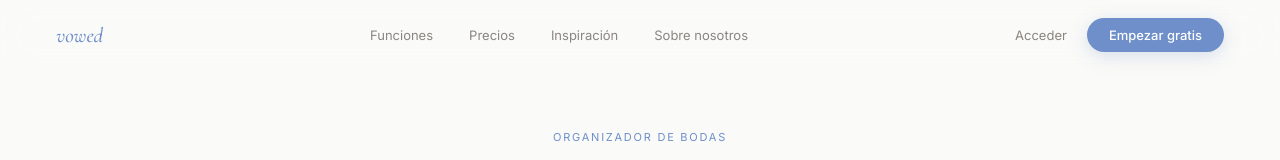
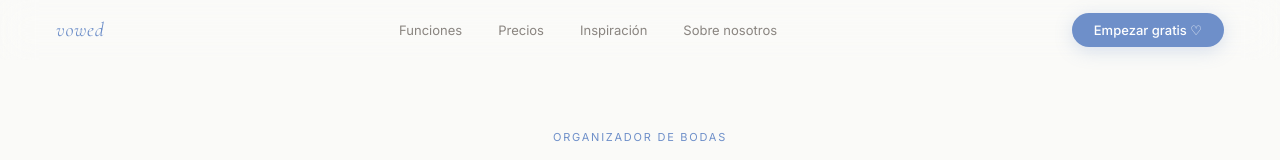
Before and after one commit to bertagracia86/vowed, a Next.js app: page / in a window 1280 px wide. Shown: the top 160 px of the page. Built offline with nearby package versions, Linux system fonts and the light colour scheme.

Commit message:
Update page.tsx

```diff
--- a/app/page.tsx
+++ b/app/page.tsx
@@ -79,39 +79,26 @@ export default function Home() {
       `}</style>
 
       {/* NAV */}
-      <nav id="main-nav" style={{ position: 'fixed', top: 0, left: 0, right: 0, zIndex: 200, display: 'flex', alignItems: 'center', justifyContent: 'space-between', padding: '18px 56px', transition: 'background 0.4s, backdrop-filter 0.4s', backdropFilter: 'blur(16px)' }}>
-        <div style={{ fontFamily: F, fontSize: 21, fontStyle: 'italic', fontWeight: 500, color: BLUE }}>vowed</div>
+      <nav id="main-nav" style={{ position: 'fixed', top: 0, left: 0, right: 0, zIndex: 200, display: 'flex', alignItems: 'center', justifyContent: 'space-between', padding: '0 56px', height: 60, transition: 'background 0.4s', backdropFilter: 'blur(16px)' }}>
+        <div style={{ fontFamily: F, fontSize: 20, fontStyle: 'italic', fontWeight: 400, color: BLUE, letterSpacing: '0.04em' }}>vowed</div>
         <div style={{ display: 'flex', gap: 36 }}>
           {['Funciones', 'Precios', 'Inspiración', 'Sobre nosotros'].map(l => (
             <span key={l} className="nav-link">{l}</span>
           ))}
         </div>
-        <div style={{ display: 'flex', alignItems: 'center', gap: 20 }}>
-          <Link href="/dashboard" style={{ fontSize: 13, color: MUTE }}>Acceder</Link>
-          <Link href="/dashboard" className="btn-pill" style={{ padding: '9px 22px', fontSize: 13 }}>Empezar gratis</Link>
-        </div>
+        <Link href="/dashboard" className="btn-pill" style={{ padding: '9px 22px', fontSize: 13 }}>Empezar gratis ♡</Link>
       </nav>
 
       {/* HERO */}
       <section style={{ minHeight: '100vh', display: 'flex', flexDirection: 'column', alignItems: 'center', justifyContent: 'center', textAlign: 'center', padding: '130px 48px 80px', background: BG, position: 'relative' }}>
         <p className="h1" style={{ fontSize: 11, color: BLUE, letterSpacing: '0.16em', textTransform: 'uppercase', marginBottom: 24 }}>Organizador de bodas</p>
+        <h1 className="h2" style={{ fontFamily: F, fontSize: 'clamp(52px,8vw,100px)', fontWeight: 300, lineHeight: 1.02, letterSpacing: '-0.025em', color: INK, marginBottom: 0 }}>PLANIFICAD</h1>
+        <h1 className="h3" style={{ fontFamily: F, fontSize: 'clamp(52px,8vw,100px)', fontWeight: 300, lineHeight: 1.02, letterSpacing: '-0.025em', fontStyle: 'italic', color: BLUE, marginBottom: 0 }}>vuestra boda</h1>
 
-        <h1 className="h2" style={{ fontFamily: F, fontSize: 'clamp(52px,8vw,100px)', fontWeight: 300, lineHeight: 1.02, letterSpacing: '-0.025em', color: INK, marginBottom: 0 }}>
-          PLANIFICAD
-        </h1>
-        <h1 className="h3" style={{ fontFamily: F, fontSize: 'clamp(52px,8vw,100px)', fontWeight: 300, lineHeight: 1.02, letterSpacing: '-0.025em', fontStyle: 'italic', color: BLUE, marginBottom: 0 }}>
-          vuestra boda
-        </h1>
-
-        {/* BLOB IMAGE — centro */}
         <div className="hero-blob-anim" style={{ margin: '32px auto', position: 'relative', zIndex: 2 }}>
           <div ref={heroImgRef} style={{ willChange: 'transform' }}>
             <div style={{ width: 'clamp(320px,55vw,640px)', height: 'clamp(240px,36vw,440px)', borderRadius: '60% 40% 55% 45% / 45% 55% 45% 55%', overflow: 'hidden', boxShadow: '0 32px 80px rgba(110,143,201,0.12)', margin: '0 auto' }}>
-              <img
-                src="https://images.unsplash.com/photo-1606216794074-735e91aa2c92?w=1200&q=80"
-                alt="boda"
-                style={{ width: '100%', height: '120%', objectFit: 'cover', marginTop: '-10%' }}
-              />
+              <img src="https://images.unsplash.com/photo-1606216794074-735e91aa2c92?w=1200&q=80" alt="boda" style={{ width: '100%', height: '120%', objectFit: 'cover', marginTop: '-10%' }} />
             </div>
           </div>
         </div>
```
